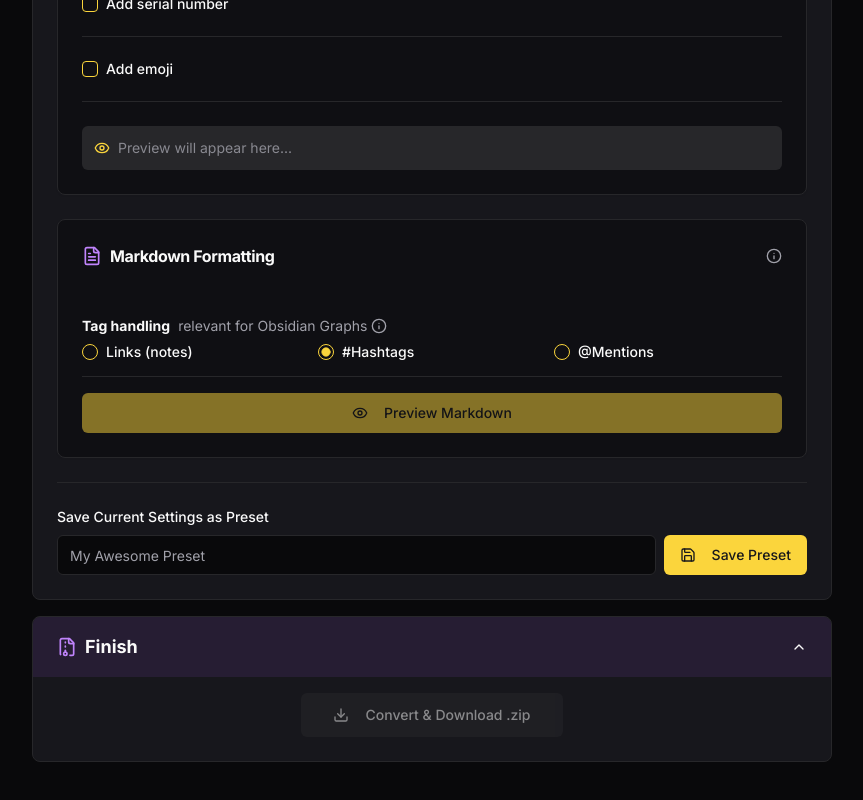
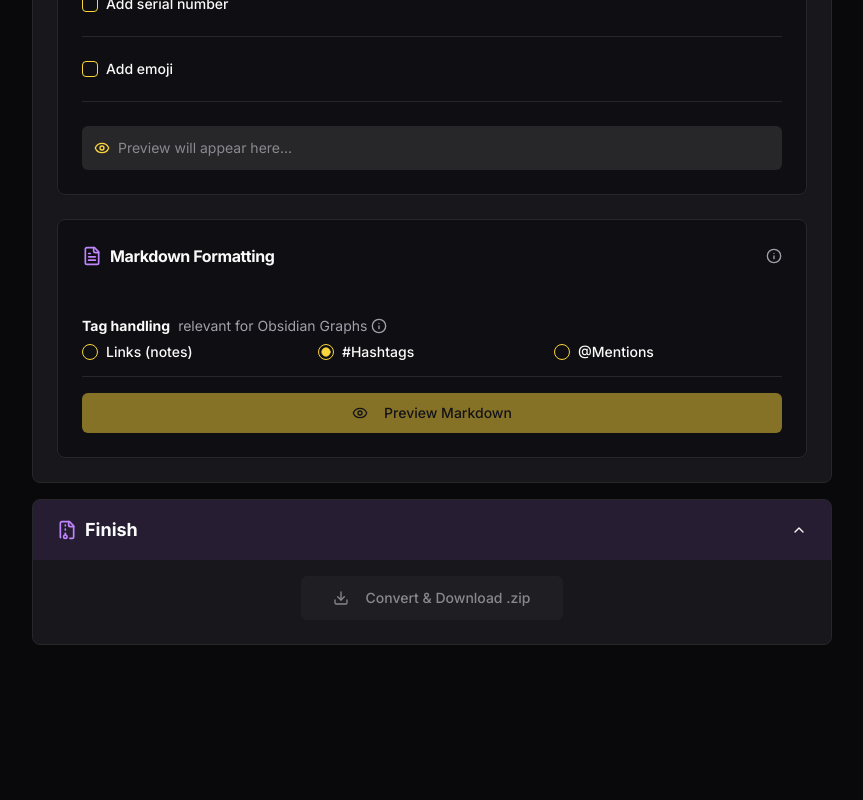
Before and after one commit to chris-obe/KeepToMD, a Next.js app: page / in a window 1280 px wide. Shown: the part 1296-2096 px from the top of the page, without its empty margins (208-1071 px from the left). After the commit the page ends 2005 px from the top, so only its background shows below. Built offline with nearby package versions, Linux system fonts and the light colour scheme.

Commit message:
fix(presets): Connect preset save functionality to local storage

```diff
--- a/src/components/feature/file-processing-area.tsx
+++ b/src/components/feature/file-processing-area.tsx
@@ -269,11 +269,8 @@ export function FileProcessingArea() {
     setFormattingOptions,
     selectedPreset,
     handleSelectPreset,
-    handleSavePreset,
     handleDeletePreset
   } = usePresets();
-
-  const [presetName, setPresetName] = useState('');
 
   const [convertedFiles, setConvertedFiles] = useState<ConvertToMarkdownOutput['convertedFiles']>([]);
   const [isLoading, setIsLoading] = useState(false);
@@ -677,17 +674,6 @@ export function FileProcessingArea() {
     setNamingOptions(p => ({...p, bodyUnit: value, bodyLength: newLength}));
   }
 
-  const onSavePreset = () => {
-    if (!presetName) {
-      toast({ variant: 'destructive', title: 'Preset name cannot be empty.' });
-      return;
-    }
-    handleSavePreset(presetName);
-    toast({ title: 'Preset Saved', description: `Preset "${presetName}" has been saved.` });
-    setPresetName('');
-  };
-
-
   return (
     <div className="w-full max-w-4xl animate-in fade-in-50 duration-500">
       <input
@@ -1088,21 +1074,6 @@ export function FileProcessingArea() {
 
                 </CardContent>
             </Card>
-            <div className="space-y-2 pt-6 border-t">
-              <Label htmlFor="preset-name">Save Current Settings as Preset</Label>
-              <div className="flex gap-2">
-                <Input
-                  id="preset-name"
-                  placeholder="My Awesome Preset"
-                  value={presetName}
-                  onChange={(e) => setPresetName(e.target.value)}
-                />
-                <Button onClick={onSavePreset}>
-                  <Save className="mr-2 h-4 w-4" />
-                  Save Preset
-                </Button>
-              </div>
-            </div>
 
           </AccordionContent>
         </AccordionItem>
```
